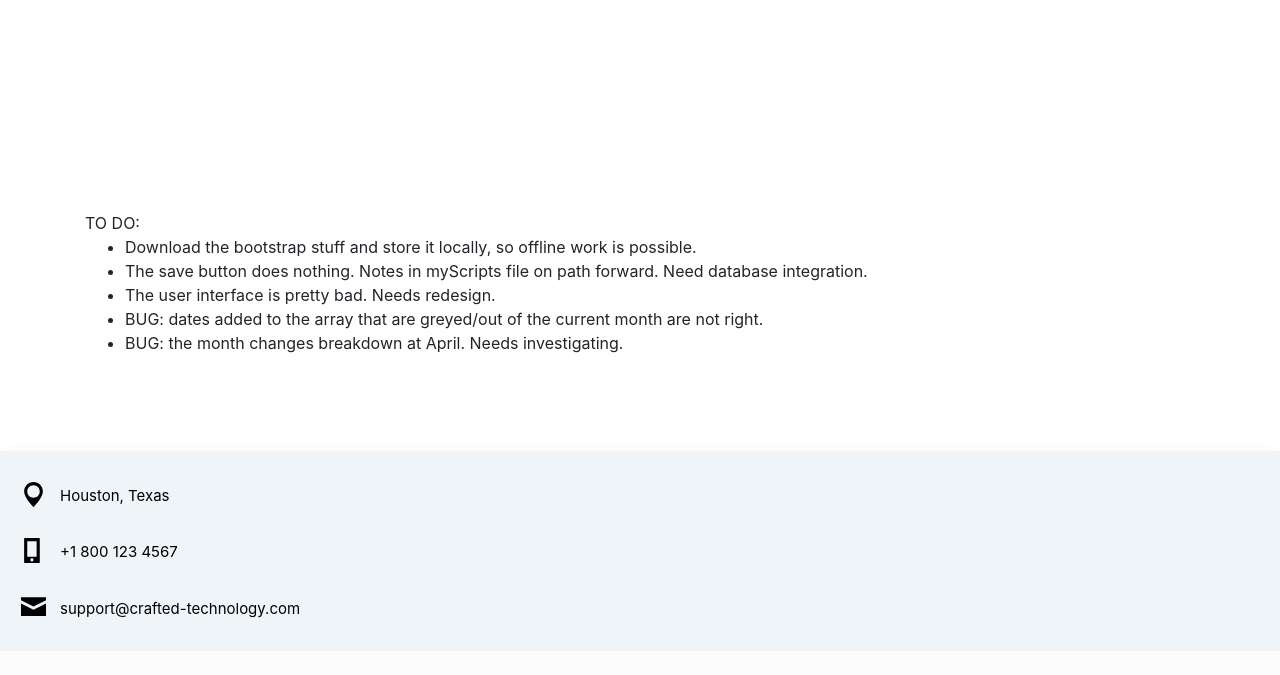
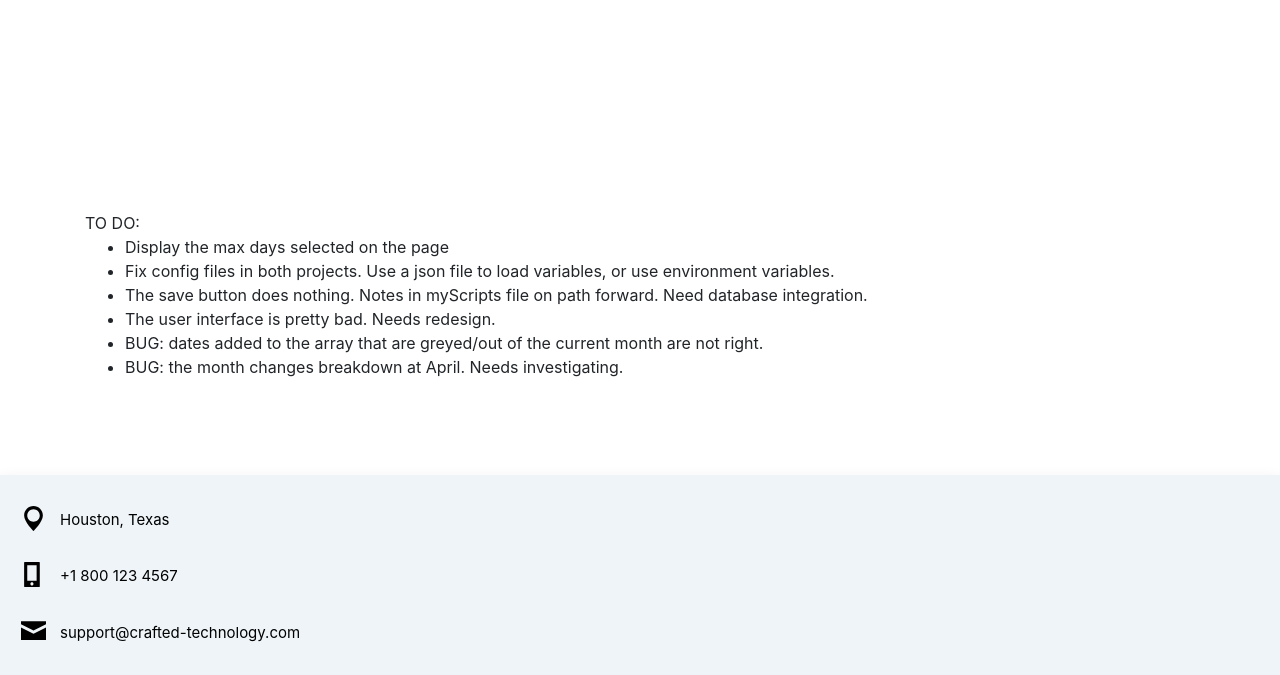
Before and after one commit to jpayne1349/scheduler, a Flask app: template app/templates/user_profile.html in a window 1280 px wide. Shown: the part 1066-1741 px from the top of the page. Before the commit the page ends 1717 px from the top, so only its background shows below. Run offline with Flask 2, Linux system fonts and the light colour scheme; the template is opened without the code that fills it, so the values that code supplies are empty; parts of the project's set-up code (start-up, migrations or seed data) failed here and were passed over; some libraries are stand-ins or nearby versions.

Commit message:
update Todo

```diff
--- a/app/templates/user_profile.html
+++ b/app/templates/user_profile.html
@@ -17,7 +17,10 @@
         TO DO:
         <ul>
             <li>
-                Download the bootstrap stuff and store it locally, so offline work is possible.
+                Display the max days selected on the page
+            </li>
+            <li>
+                Fix config files in both projects. Use a json file to load variables, or use environment variables.
             </li>
             <li>
                 The save button does nothing. Notes in myScripts file on path forward.
```
